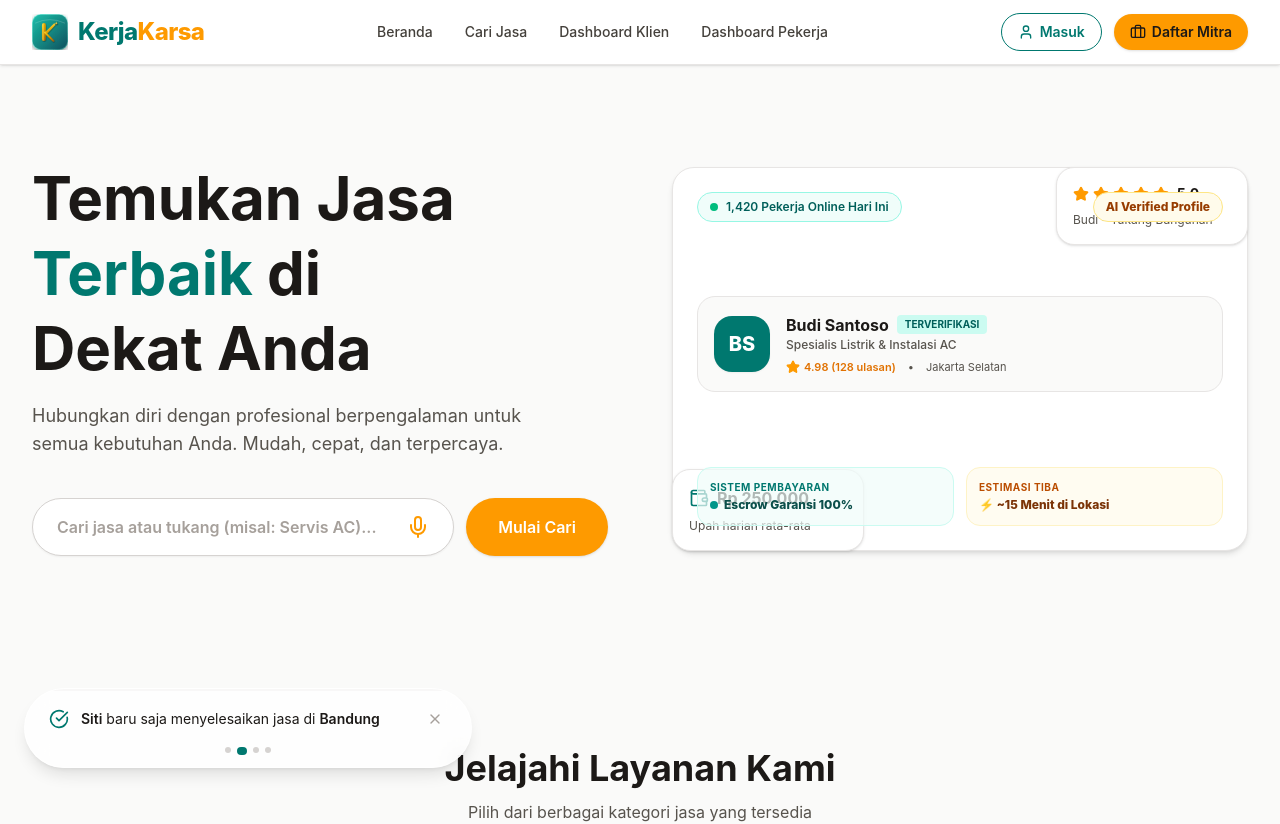
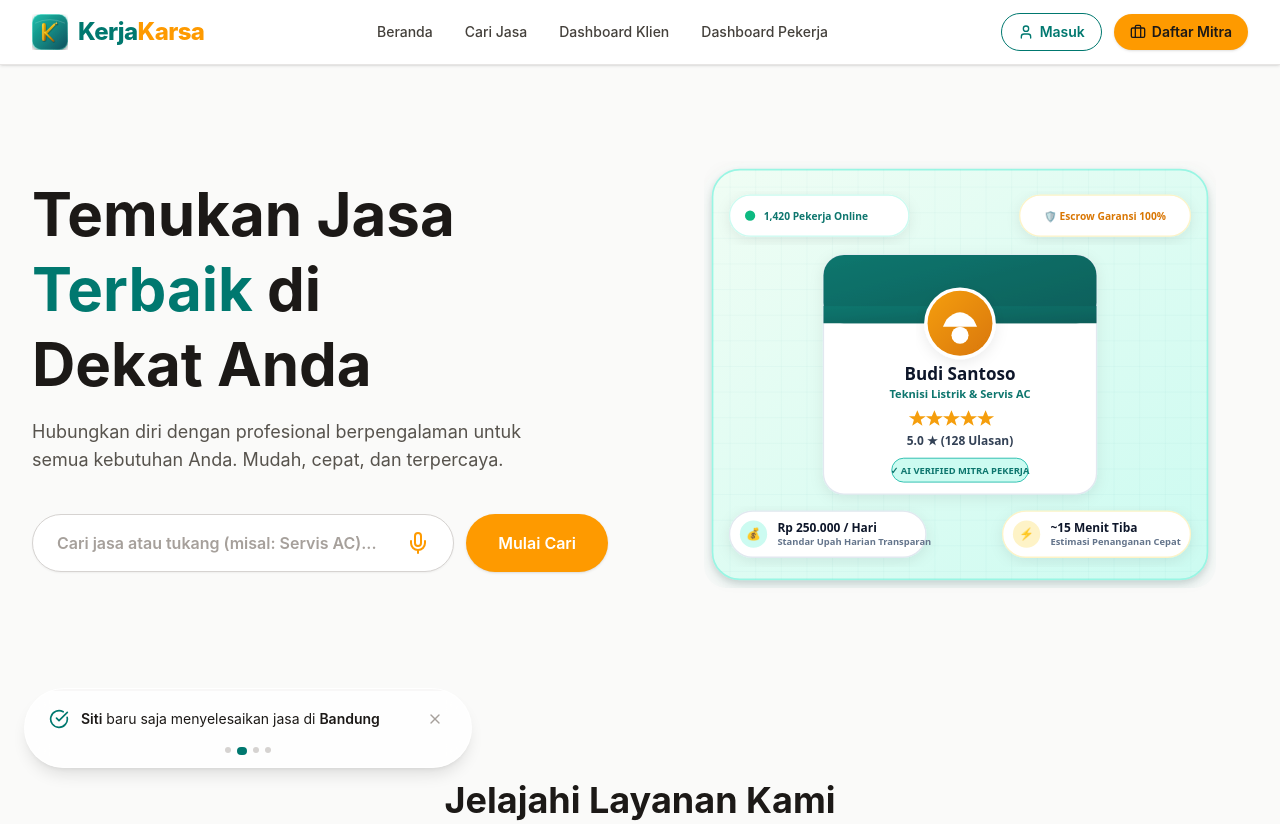
Before and after one commit to andybagus26/kerjakarsa, a Next.js app: page / in a window 1280 px wide. Shown: the top 824 px of the page. Built offline with nearby package versions, Linux system fonts and the light colour scheme.

Commit message:
feat: replace Hero Section right side with clean vector SVG illustration card without overlapping bugs

```diff
--- a/components/hero-section.tsx
+++ b/components/hero-section.tsx
@@ -99,80 +99,13 @@ export function HeroSection() {
             </form>
           </div>
 
-          {/* Right Visual - 40% Bento Cards */}
-          <div className="relative h-96">
-            {/* Rating Card - Top Right */}
-            <div className="absolute top-0 right-0 bg-white rounded-2xl p-4 shadow-sm border border-stone-200 w-48 z-10">
-              <div className="flex items-center gap-2 mb-2">
-                <div className="flex gap-1">
-                  {[...Array(5)].map((_, i) => (
-                    <Star key={i} size={16} className="fill-amber-500 text-amber-500" />
-                  ))}
-                </div>
-                <span className="text-sm font-bold text-stone-900">5.0</span>
-              </div>
-              <p className="text-xs text-stone-600">Budi - Tukang Bangunan</p>
-            </div>
-
-            {/* Wage Card - Bottom Left */}
-            <div className="absolute bottom-0 left-0 bg-white rounded-2xl p-4 shadow-sm border border-stone-200 w-48 z-10">
-              <div className="flex items-center gap-2 mb-2">
-                <Wallet size={20} className="text-teal-700" />
-                <span className="font-bold text-stone-900">Rp 250.000</span>
-              </div>
-              <p className="text-xs text-stone-600">Upah harian rata-rata</p>
-            </div>
-
-            {/* Center Professional UI Canvas */}
-            <div className="absolute inset-0 flex items-center justify-center">
-              <div className="w-full h-full relative rounded-3xl shadow-md border border-stone-200 bg-white p-6 flex flex-col justify-between">
-                {/* Header Card Badges */}
-                <div className="relative z-10 flex items-center justify-between">
-                  <div className="flex items-center gap-2 px-3 py-1.5 rounded-full bg-teal-50 border border-teal-200 text-teal-800 text-xs font-semibold">
-                    <span className="w-2 h-2 rounded-full bg-emerald-500 animate-pulse"></span>
-                    <span>1,420 Pekerja Online Hari Ini</span>
-                  </div>
-                  <div className="px-3 py-1.5 rounded-full bg-amber-50 border border-amber-200 text-amber-800 text-xs font-extrabold">
-                    AI Verified Profile
-                  </div>
-                </div>
-
-                {/* Main Featured Worker Profile Banner */}
-                <div className="relative z-10 bg-stone-50 rounded-2xl p-4 border border-stone-200 flex items-center gap-4">
-                  <div className="w-14 h-14 rounded-2xl bg-teal-700 flex items-center justify-center text-white font-extrabold text-xl shadow-xs shrink-0">
-                    BS
-                  </div>
-                  <div className="flex-1 min-w-0">
-                    <div className="flex items-center gap-2">
-                      <h4 className="font-bold text-stone-900 truncate">Budi Santoso</h4>
-                      <span className="px-2 py-0.5 rounded bg-teal-100 text-teal-800 text-[10px] font-bold">TERVERIFIKASI</span>
-                    </div>
-                    <p className="text-xs text-stone-600 font-medium">Spesialis Listrik & Instalasi AC</p>
-                    <div className="flex items-center gap-3 mt-1.5 text-[11px] text-stone-600">
-                      <span className="flex items-center gap-1 font-semibold text-amber-600">
-                        <Star className="w-3.5 h-3.5 fill-amber-500 text-amber-500" /> 4.98 (128 ulasan)
-                      </span>
-                      <span>•</span>
-                      <span>Jakarta Selatan</span>
-                    </div>
-                  </div>
-                </div>
-
-                {/* Bottom Stats Grid */}
-                <div className="relative z-10 grid grid-cols-2 gap-3">
-                  <div className="bg-teal-50/70 rounded-xl p-3 border border-teal-100 text-teal-900">
-                    <p className="text-[10px] text-teal-700 font-bold uppercase tracking-wider">Sistem Pembayaran</p>
-                    <p className="text-xs font-extrabold text-teal-900 flex items-center gap-1.5 mt-0.5">
-                      <span className="w-2 h-2 rounded-full bg-teal-600"></span> Escrow Garansi 100%
-                    </p>
-                  </div>
-                  <div className="bg-amber-50/70 rounded-xl p-3 border border-amber-100 text-amber-900">
-                    <p className="text-[10px] text-amber-700 font-bold uppercase tracking-wider">Estimasi Tiba</p>
-                    <p className="text-xs font-extrabold text-amber-900 mt-0.5">⚡ ~15 Menit di Lokasi</p>
-                  </div>
-                </div>
-              </div>
-            </div>
+          {/* Right Visual - Professional Vector SVG Illustration */}
+          <div className="relative flex items-center justify-center">
+            <img
+              src="/hero-illustration.svg"
+              alt="KerjaKarsa Ecosystem Illustration"
+              className="w-full max-w-lg h-auto drop-shadow-md rounded-3xl"
+            />
           </div>
         </div>
       </div>
```
Also changed, not shown: public/hero-illustration.svg (added).
